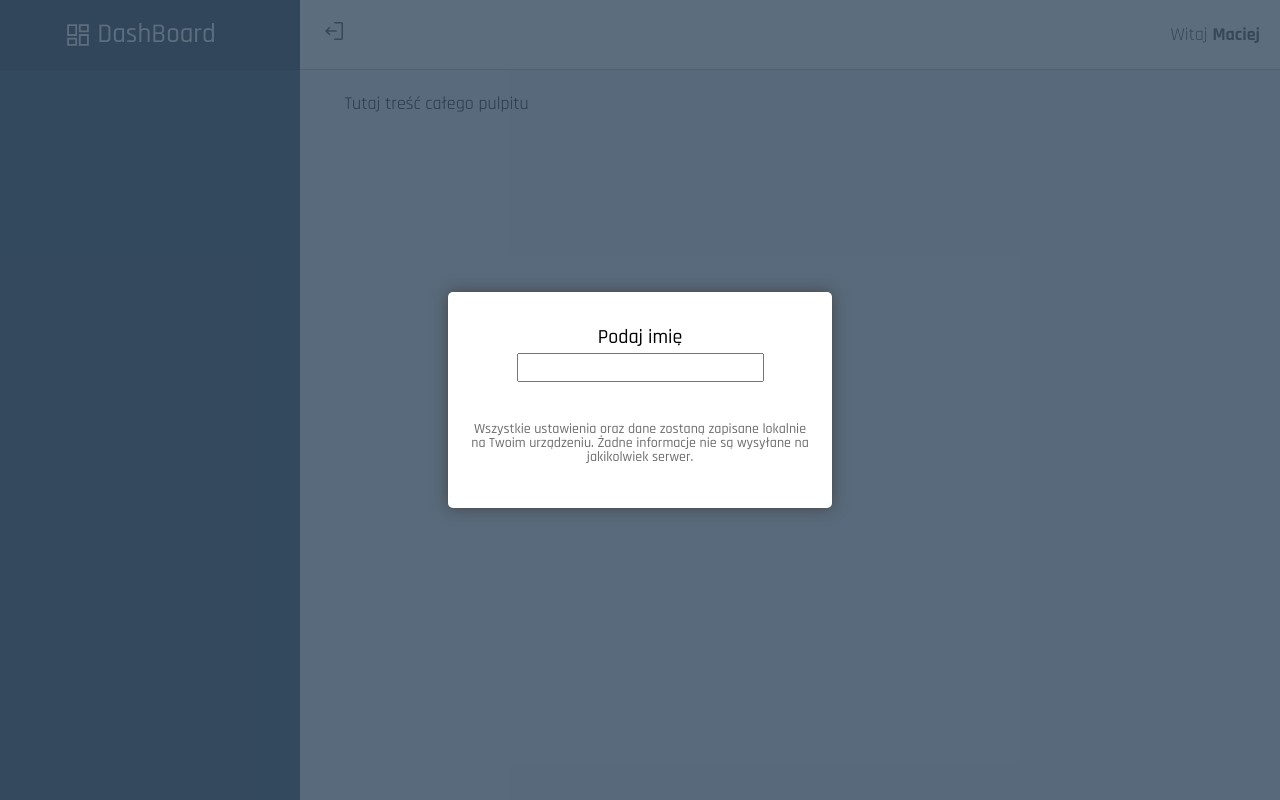
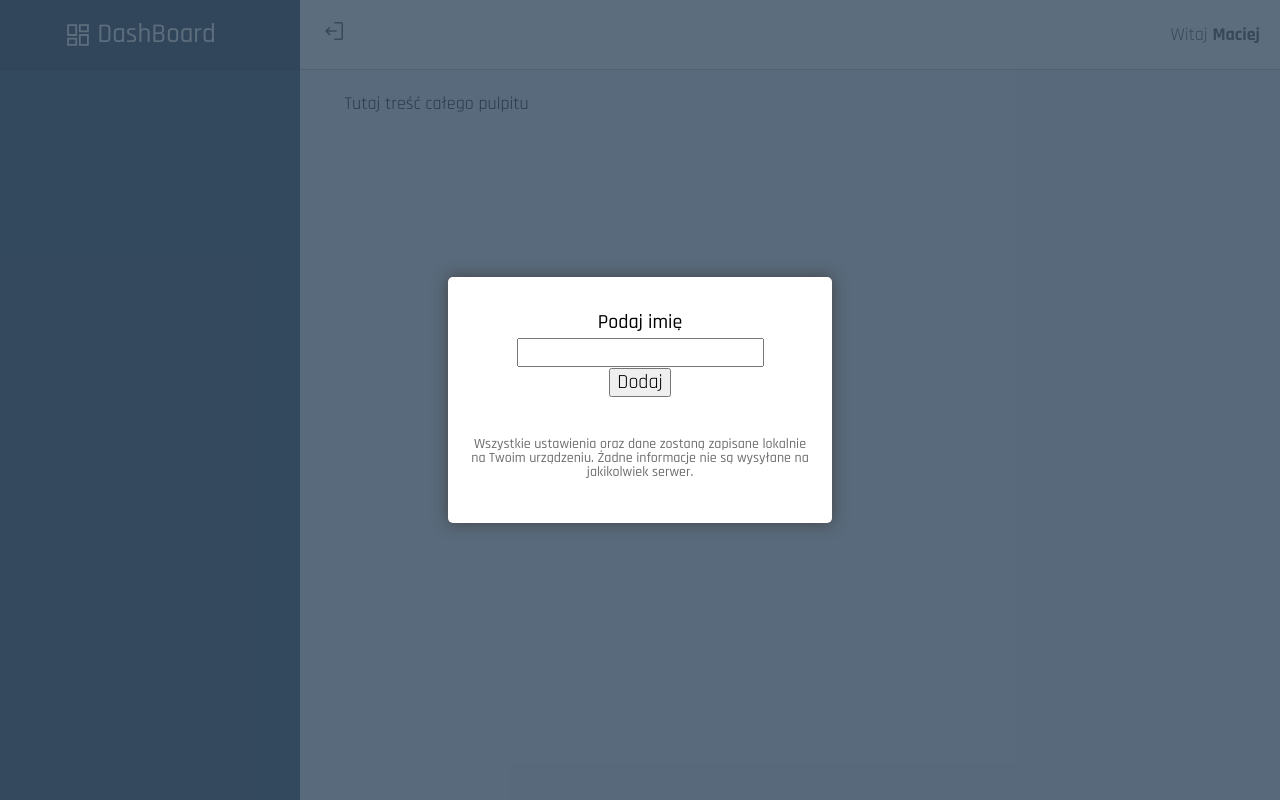
Before and after one commit to Maciej86/dashboard, a React (Create React App) app: page / in a window 1280 px wide. Built offline with nearby package versions, Linux system fonts and the light colour scheme.

Commit message:
Create slice user name

```diff
--- a/src/core/store.ts
+++ b/src/core/store.ts
@@ -1,9 +1,11 @@
 import { configureStore } from "@reduxjs/toolkit";
 import toggleNavSlice from "../features/Bar/sliceBar";
+import nameSlice from "../features/Name/sliceName";
 
 const store = configureStore({
   reducer: {
     toggleNav: toggleNavSlice,
+    newName: nameSlice,
   },
 });
 
--- a/src/features/Name/index.tsx
+++ b/src/features/Name/index.tsx
@@ -1,11 +1,37 @@
+import { useState } from "react";
+import { useDispatch } from "react-redux";
+import { setNewName } from "./sliceName";
 import { Wrapper, Window, Title, Description } from "./styled";
 
 export const Name = () => {
+  const [userName, setUserName] = useState("");
+  const dispatch = useDispatch();
+
+  const onFromSubmit = (event: React.FormEvent<HTMLFormElement>) => {
+    event.preventDefault();
+
+    if (userName === "") {
+      return alert("Zrobić ładna informację o błędzie");
+    }
+
+    const trimUserName = userName.trim();
+    dispatch(setNewName(trimUserName));
+  };
+
   return (
     <Wrapper>
       <Window>
         <Title>Podaj imię</Title>
-        <input type="text" />
+        <form onSubmit={onFromSubmit}>
+          <input
+            type="text"
+            value={userName}
+            onChange={({ target }) => setUserName(target.value)}
+          />
+          <div>
+            <button>Dodaj</button>
+          </div>
+        </form>
         <Description>
           Wszystkie ustawienia oraz dane zostaną zapisane lokalnie na Twoim
           urządzeniu. Żadne informacje nie są wysyłane na jakikolwiek serwer.
--- /dev/null
+++ b/src/features/Name/sliceName.ts
@@ -0,0 +1,23 @@
+import { createSlice, PayloadAction } from "@reduxjs/toolkit";
+
+interface PersonName {
+  userName: string;
+}
+
+const initialName: PersonName = {
+  userName: "",
+};
+
+const nameSlice = createSlice({
+  name: "namePerson",
+  initialState: initialName,
+  reducers: {
+    setNewName: (state, action: PayloadAction<string>) => {
+      state.userName = action.payload;
+    },
+  },
+});
+
+export const { setNewName } = nameSlice.actions;
+
+export default nameSlice.reducer;
```
